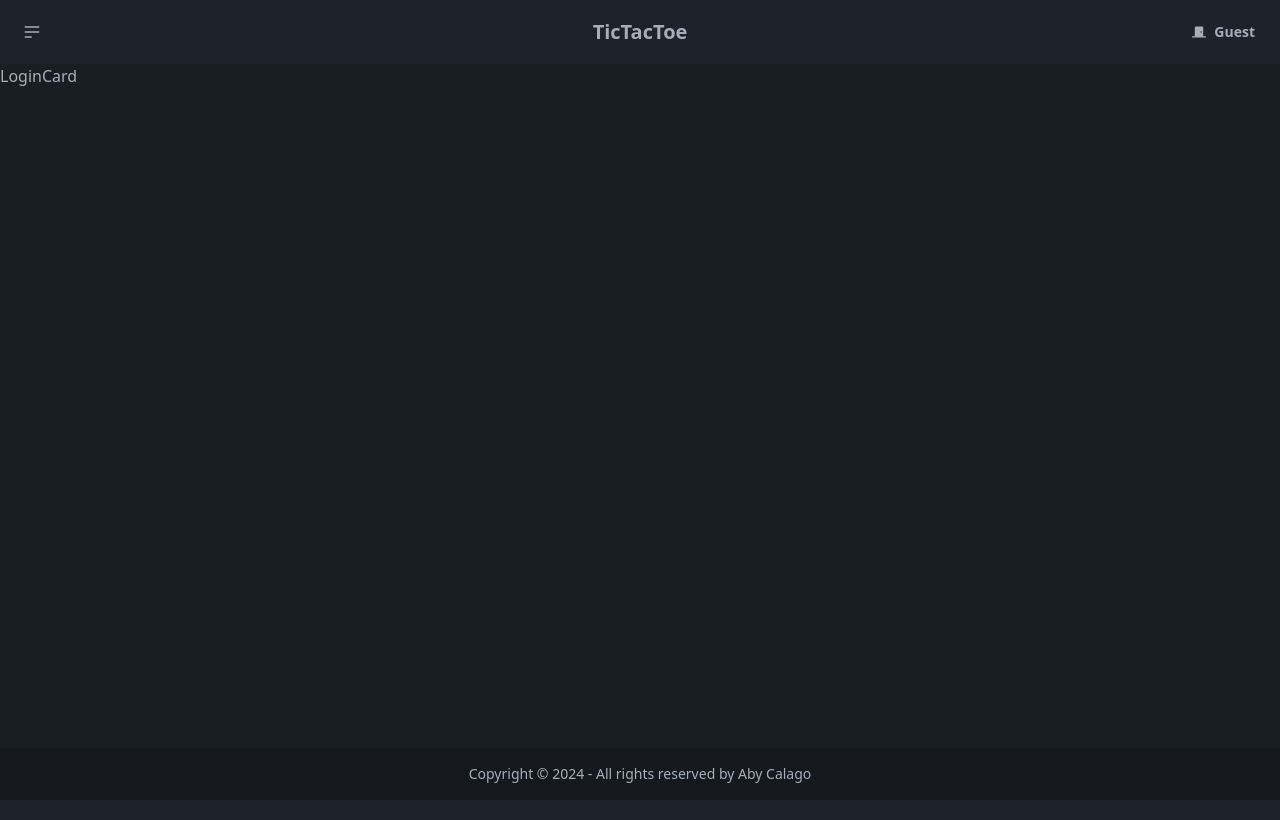
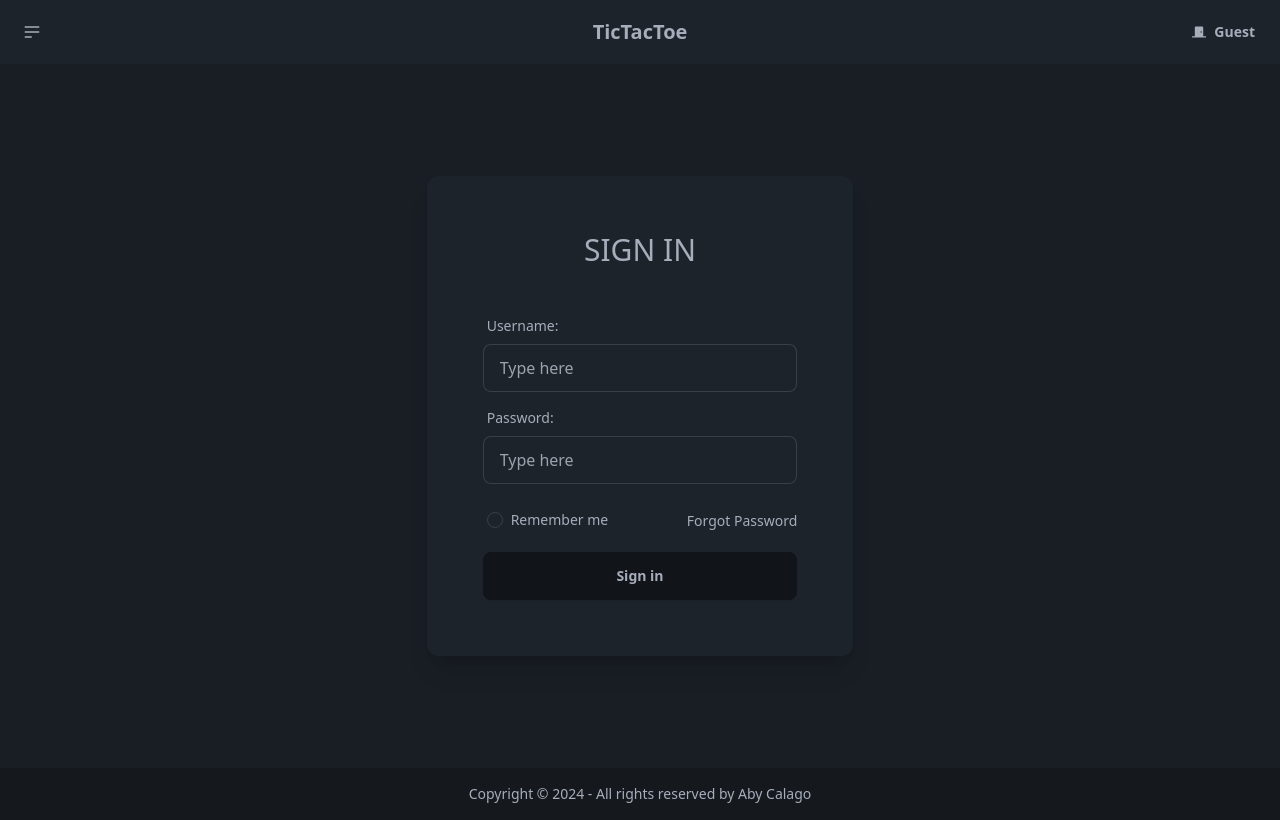
Before and after one commit to IRDunno/TicTacToe, a React (Vite) app in the folder client/: page /login in a window 1280 px wide. Built offline with nearby package versions, Linux system fonts and the light colour scheme.

Commit message:
feat: add login page

```diff
--- a/client/src/components/LoginCard.jsx
+++ b/client/src/components/LoginCard.jsx
@@ -1,9 +1,47 @@
-import React from 'react'
+import React from "react";
 
 const LoginCard = () => {
   return (
-    <div>LoginCard</div>
-  )
-}
+    <div className="bg-base-100 my-28 mx-10 p-14 shadow-xl rounded-xl lg:mx-0 md:mx-28">
+      <h1 className="text-3xl font-medium text-center">SIGN IN</h1>
+      <div className="grid grid-rows-2 gap-2 mt-10">
+        <label className="form-control w-full">
+          <div className="label">
+            <span className="label-text">Username:</span>
+          </div>
+          <input
+            type="text"
+            placeholder="Type here"
+            className="input input-bordered w-full"
+          />
+        </label>
+        <label className="form-control w-full">
+          <div className="label">
+            <span className="label-text">Password:</span>
+          </div>
+          <input
+            type="password"
+            placeholder="Type here"
+            className="input input-bordered w-full"
+          />
+        </label>
+      </div>
+      <div className="grid grid-rows-2 gap-2 mt-3">
+        <div className="flex justify-between items-center">
+          <div className="form-control">
+            <label className="label cursor-pointer gap-2 items-center">
+              <input type="checkbox" className="checkbox checkbox-xs" />
+              <span className="label-text">Remember me</span>
+            </label>
+          </div>
+          <div>
+            <span className="label-text hover:underline hover:pointer hover:cursor-pointer">Forgot Password</span>
+          </div>
+        </div>
+        <button className="btn btn-active">Sign in</button>
+      </div>
+    </div>
+  );
+};
 
-export default LoginCard
+export default LoginCard;
--- a/client/src/pages/Login.jsx
+++ b/client/src/pages/Login.jsx
@@ -3,8 +3,10 @@ import LoginCard from "../components/LoginCard";
 
 const Login = () => {
   return (
-    <div className="flex">
+    <div className="grid grid-cols-1 lg:grid-cols-3">
+      <div></div>
       <LoginCard />
+      <div></div>
     </div>
   );
 };
```
